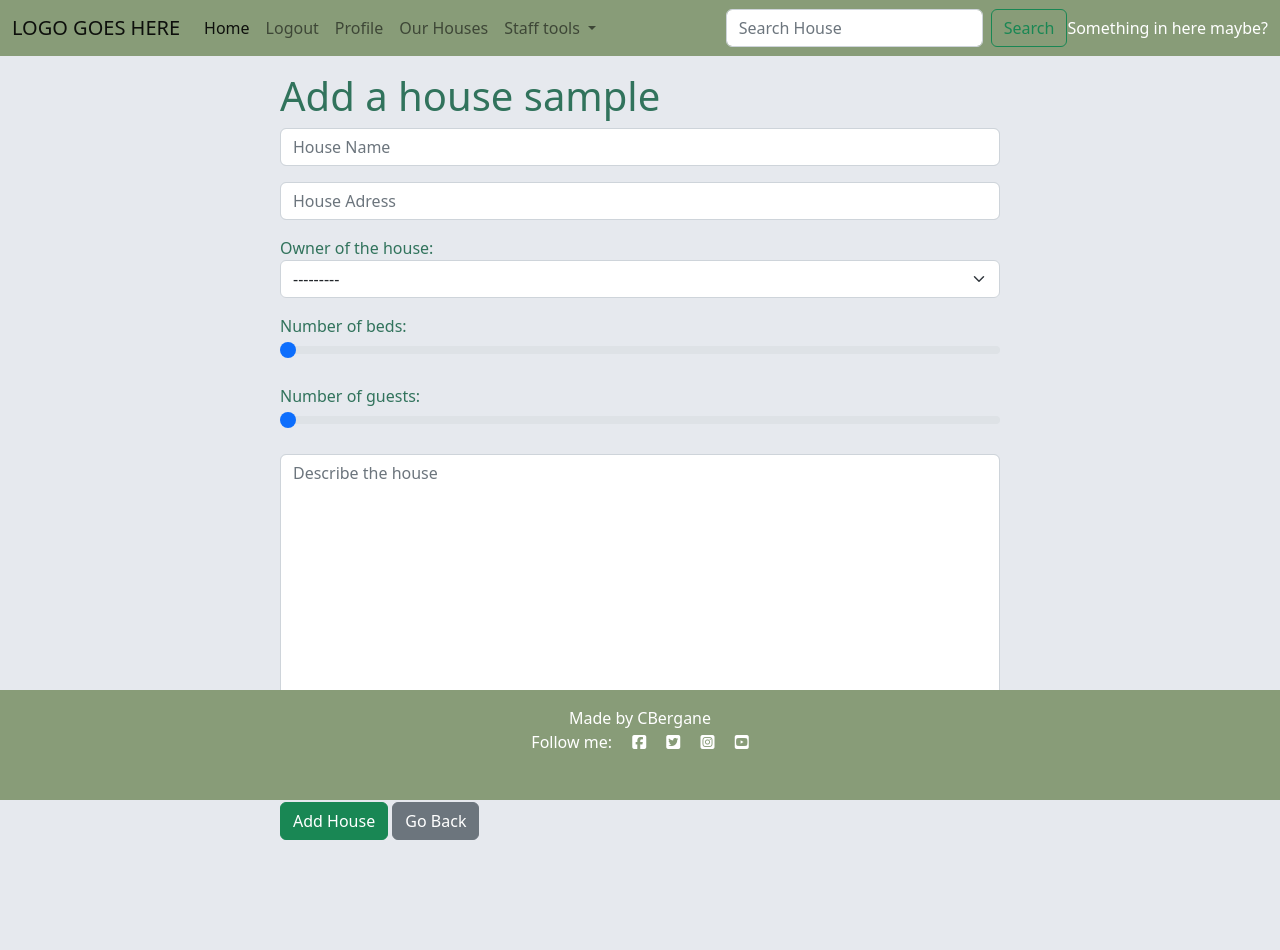
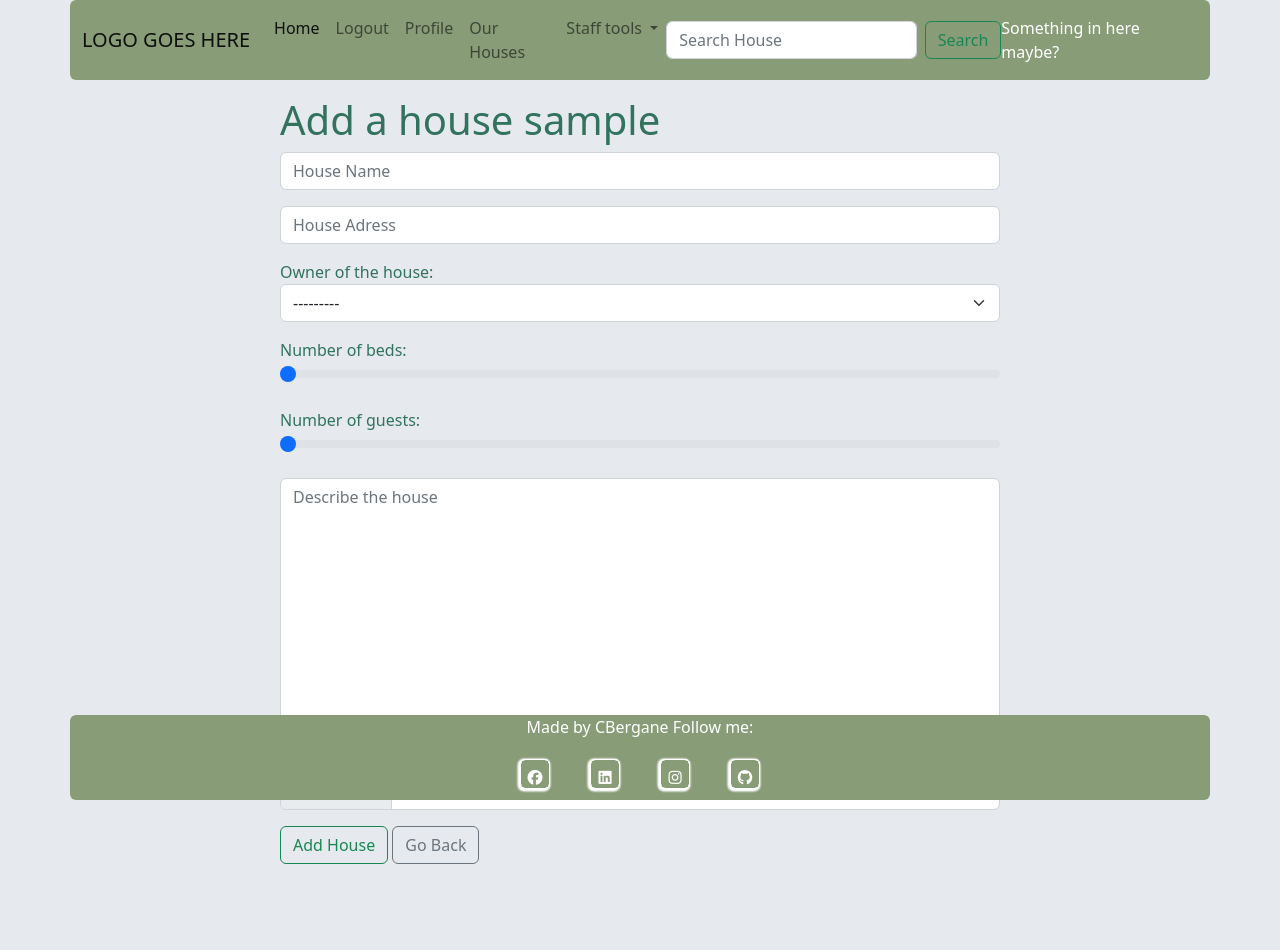
Before and after one commit to CBergane/beachhouse, a Django app: page /add_house in a window 1280 px wide. After the commit the page ends 864 px from the top, so only its background shows below. Run offline with Django 3.2, Linux system fonts and the light colour scheme; the visitor is signed in with stand-in values (Sample User, id 1); data that the repository does not hold is empty; some libraries are stand-ins or nearby versions.

Commit message:
restyled footer content and social media links

```diff
--- a/beachhouse/views.py
+++ b/beachhouse/views.py
@@ -88,7 +88,7 @@ class BookingList(ListView):
 
     def get_queryset(self, *args, **kwargs):
         if self.request.user.is_staff:
-            booking_list = Bookings.objects.all()
+            booking_list = Bookings.objects.all().order_by('checkin')
             return booking_list
         else:
             booking_list = Bookings.objects.filter(user=self.request.user)
@@ -134,6 +134,7 @@ def add_house(request):
 
     return render(request, 'add_house.html', {'form': form, 'submitted': submitted})
 
+# Update a house
 def house_update(request, house_id):
     house = House.objects.get(pk=house_id)
     form = HouseForm(request.POST or None, instance=house)
--- a/static/css/style.css
+++ b/static/css/style.css
@@ -2,12 +2,7 @@
 body {
     height: 100%;
     min-height: 100%;
-    padding-bottom: 110px;
-  }
-
-#main {
-    overflow:auto;
-    padding-bottom:150px;
+    padding-bottom: 70px;
   }
 
 #wrap {
@@ -26,11 +21,87 @@ body {
 }
 
 .footer {
-    position: fixed;
-    height: 110px;
-    bottom: 0;
-    clear:both;
-    padding-top:20px;
+    /* position: fixed; */
+    height: 85px;
+    padding-top: 0;
+}
+
+.icons{
+    /* display: inline-flex; */
+    justify-content: center;
+    display: flex;
+
+}
+
+.icons a {
+    margin: 20px 20px;
+    text-decoration: none;
+    color: #fff;
+    display: block;
+    position: relative;
+}
+
+.icons a .layer{
+    width: 30px;
+    height: 30px;
+    transition: transform 0.3s;
+}
+
+.icons a:hover .layer{
+    transform: rotate(-35deg) skew(20deg);
+}
+.icons a .layer span{
+    position: absolute;
+    top: 0;
+    left: 0;
+    height: 100%;
+    width: 100%;
+    border: 1px solid #fff;
+    border-radius: 5px;
+    transition: all 0.3s;
+}
+
+.icons a:hover .layer span:nth-child(1){
+    opacity: 0.2;
+}
+.icons a:hover .layer span:nth-child(2){
+    opacity: 0.3;
+    transform: translate(5px, -5px);
+}
+.icons a:hover .layer span:nth-child(3){
+    opacity: 0.6;
+    transform: translate(10px, -10px);
+}
+.icons a:hover .layer span:nth-child(4){
+    opacity: 0.8;
+    transform: translate(15px, -15px);
+}
+.icons a:hover .layer span:nth-child(5){
+    opacity: 1;
+    transform: translate(20px, -20px);
+}
+
+.icons a .layer span.fab{
+    font-size: 15px;
+    line-height: 35px;
+    text-align: center;
+}
+
+.icons a .layer span{
+    box-shadow: -1px 1px 3px #fff;
+}
+.icons a .text{
+    position: absolute;
+    left: 50%;
+    bottom: -5px;
+    opacity: 0;
+    transform: translateX(-50%);
+    transition: bottom 0.3s ease, opacity 0.3s ease;
+}
+
+.icons a:hover .text{
+    bottom: -10px;
+    opacity: 1;
 }
 
 /* img rezicing for gallery */
--- a/templates/add_booking.html
+++ b/templates/add_booking.html
@@ -12,8 +12,8 @@
                     {% csrf_token %}
 
                     {{ form.as_p}}
-                    <input type="submit" id="book" value="Book" class="btn btn-success btn-sm">
-                    <span class="btn btn-back btn-secondary btn-sm">Go Back</span>
+                    <input type="submit" id="book" value="Book" class="btn btn-outline-success btn-sm">
+                    <span class="btn btn-back btn-outline-secondary btn-sm">Go Back</span>
                 </form>
         </div>
     </div>
--- a/templates/add_house.html
+++ b/templates/add_house.html
@@ -13,8 +13,8 @@
                         {% csrf_token %}
 
                         {{ form.as_p}}
-                        <input type="submit" id="book" value="Add House" class="btn btn-success">
-                        <span class="btn btn-back btn-secondary">Go Back</span>
+                        <input type="submit" id="book" value="Add House" class="btn btn-outline-success">
+                        <span class="btn btn-back btn-outline-secondary">Go Back</span>
                         <span id="display"></span>
                     </form>
             </div>
--- a/templates/base.html
+++ b/templates/base.html
@@ -22,7 +22,7 @@
             {% endblock %}
 
         </main>
-        {% include 'includes/footer.html' %}
+    {% include 'includes/footer.html' %}
 <script src="https://cdn.jsdelivr.net/npm/bootstrap@5.2.3/dist/js/bootstrap.bundle.min.js" integrity="sha384-kenU1KFdBIe4zVF0s0G1M5b4hcpxyD9F7jL+jjXkk+Q2h455rYXK/7HAuoJl+0I4" crossorigin="anonymous"></script>
 <script type="text/javascript" src="https://code.jquery.com/jquery-1.11.3.min.js"></script>
 <!-- my own javascripts link -->
--- a/templates/bookings_list.html
+++ b/templates/bookings_list.html
@@ -13,7 +13,7 @@
                 <li class="list-group-item">
                     <div class="ms-2 me-auto">
                     <p>You have booked <strong>{{booking.house}}</strong>.</p>
-                    <p><strong>From</strong> {{booking.checkin|date:"F d Y"}} <strong>untill</strong> {{booking.checkout|date:"F d y"}}</p>
+                    <p><strong>From</strong> {{booking.checkin|date:"F d Y"}} <strong>untill</strong> {{booking.checkout|date:"F d Y"}}</p>
                     <a href="{% url 'bookings-update' booking.id %}" class="btn btn-outline-success btn-sm">Update</a>
                     <a href="{% url 'bookings-delete' booking.id %}" class="btn btn-outline-danger btn-sm">Delete</a>
                     </div>
--- a/templates/includes/footer.html
+++ b/templates/includes/footer.html
@@ -1,8 +1,54 @@
 <!-- Footer -->
-<footer class="footer mt-auto py-3 dark-bg fixed-bottom">
-    <p class="m-0 text-center text-white">Made by CBergane</p>
-    <p class="m-0 text-center text-white">Follow me: <i class="fab fa-facebook-square ms-3"></i>
-        <i class="fab fa-twitter-square ms-3"></i>
-        <i class="fab fa-instagram-square ms-3"></i>
-        <i class="fab fa-youtube-square ms-3"></i></p>
-  </footer>
+    <footer class="footer dark-bg fixed-bottom rounded container">
+        <p class="m-0 text-center text-white">Made by CBergane Follow me:</p>
+            <div class="icons">
+                <a href="https://www.facebook.com/christian.bergane" target="_blank">
+                    <div class="layer">
+                        <span></span>
+                        <span></span>
+                        <span></span>
+                        <span></span>
+                        <span class="fab fa-facebook"></span>
+                    </div>
+                    <div class="text">Facebook</div>
+                </a>
+                <a href="https://www.linkedin.com/in/christian-bergane-531184231/" target="_blank">
+                    <div class="layer">
+                        <span></span>
+                        <span></span>
+                        <span></span>
+                        <span></span>
+                        <span class="fab fa-linkedin"></span>
+                    </div>
+                    <div class="text">LinkedIn</div>
+                </a>
+                <a href="https://www.instagram.com/bergane/" target="_blank">
+                    <div class="layer">
+                        <span></span>
+                        <span></span>
+                        <span></span>
+                        <span></span>
+                        <span class="fab fa-instagram"></span>
+                    </div>
+                    <div class="text">Instagram</div>
+                </a>
+                <a href="https://github.com/CBergane" target="_blank">
+                    <div class="layer">
+                        <span></span>
+                        <span></span>
+                        <span></span>
+                        <span></span>
+                        <span class="fab fa-github"></span>
+                    </div>
+                    <div class="text">Github</div>
+                </a>
+            </div>
+            <!-- <div class="isocial">
+                <a href="https://www.facebook.com/christian.bergane" class="social text-decoration-none" target="_blank">
+                <i class="fab fa-facebook"></i>
+                </a>
+                <a href="https://www.linkedin.com/in/christian-bergane-531184231/" class="social text-decoration-none" target="_blank"><i class="fab fa-linkedin"></i></a>
+                <a href="https://www.instagram.com/bergane/" class="social text-decoration-none" target="_blank"><i class="fab fa-instagram"></i></a>
+                <a href="https://github.com/CBergane" class="social text-decoration-none" target="_blank"><i class="fab fa-github"></i></a>
+            </div> -->
+    </footer>
--- a/templates/includes/navbar.html
+++ b/templates/includes/navbar.html
@@ -1,5 +1,5 @@
 <!-- Navigation -->
-<nav class="navbar navbar-expand-lg navbar-light">
+<nav class="navbar navbar-expand-lg sticky-top navbar-light rounded container">
     <div class="container-fluid">
         <a class="navbar-brand" href="{% url 'index' %}">LOGO GOES HERE</a>
         <button class="navbar-toggler" type="button" data-bs-toggle="collapse" data-bs-target="#navbarText"
```
